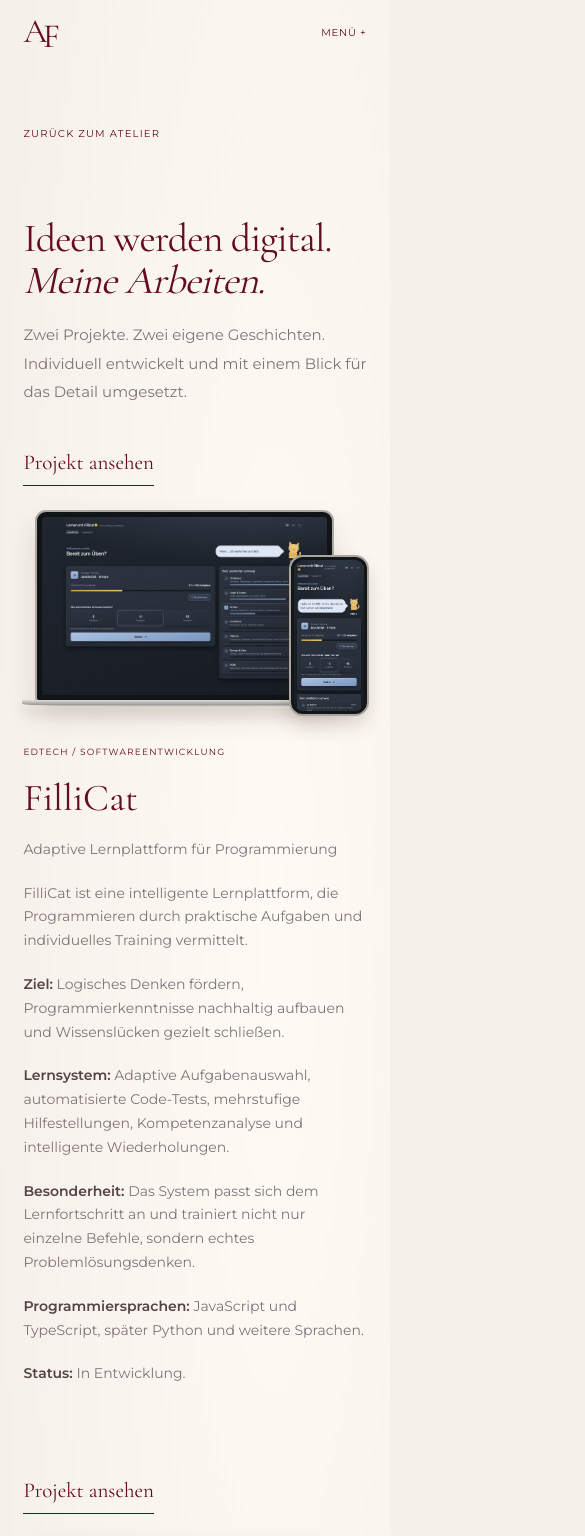
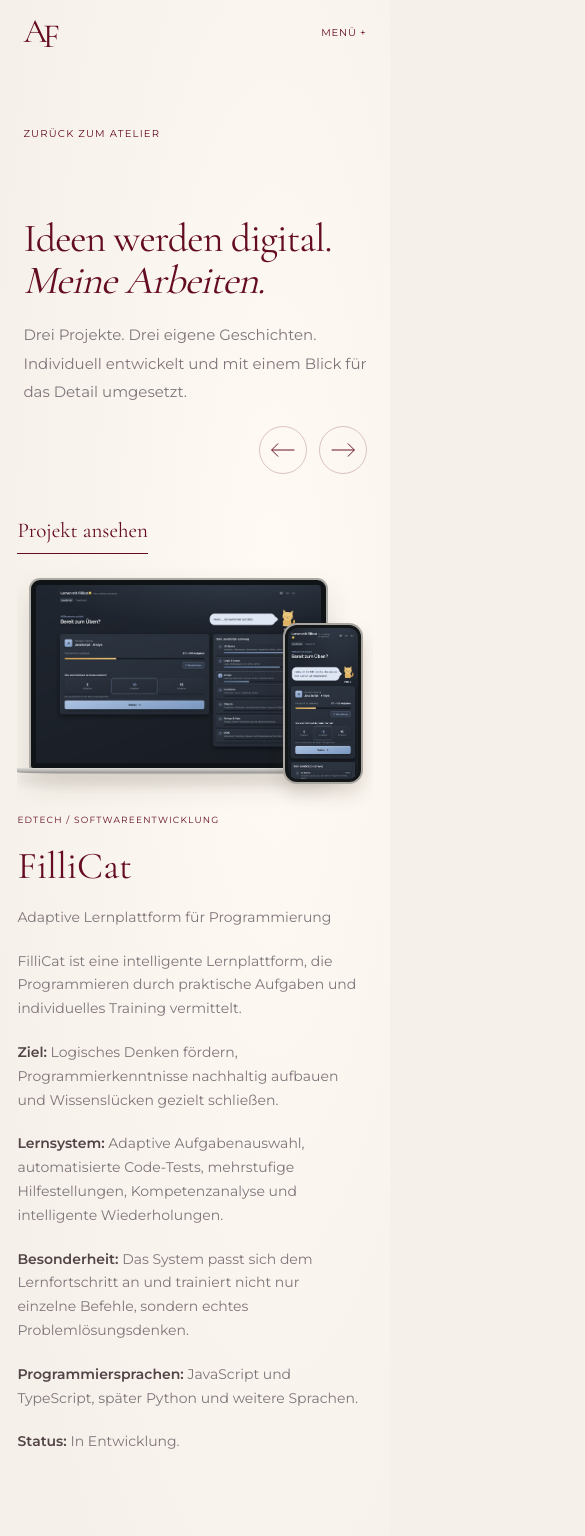
Before and after one commit to AnnaFillanna/anna-filippi.studio, a React (Vite) app: page /projekte in a window 390 px wide. Shown: the top 1536 px of the page, 585 px wide, since content can reach past the window. Built offline with nearby package versions, Linux system fonts and the light colour scheme.

Commit message:
feat: add Mamma Mia project and portfolio carousel

```diff
--- a/src/components/Projects/Projects.module.scss
+++ b/src/components/Projects/Projects.module.scss
@@ -448,3 +448,51 @@
   font-weight: 600;
   color: #534447;
 }
+
+// Native scrolling preserves touch gestures and keyboard navigation.
+.projects .carousel {
+  display: flex;
+  gap: 48px;
+  overflow-x: auto;
+  scroll-snap-type: x mandatory;
+  scrollbar-width: none;
+  padding: 8px 6px 24px;
+  margin-inline: -6px;
+  overscroll-behavior-x: contain;
+
+  &::-webkit-scrollbar { display: none; }
+  > .card {
+    flex: 0 0 calc((100% - 48px) / 2);
+    scroll-snap-align: start;
+  }
+  &:focus-visible {
+    outline: 1px solid $bordeaux;
+    outline-offset: 5px;
+  }
+  @media (max-width: 1000px) {
+    gap: 28px;
+    > .card { flex-basis: 100%; }
+  }
+}
+.carouselControls {
+  display: flex;
+  justify-content: flex-end;
+  gap: 12px;
+  margin: -16px 0 28px;
+  button {
+    display: grid;
+    place-items: center;
+    width: 48px;
+    height: 48px;
+    padding: 10px;
+    border: 1px solid #650d2038;
+    border-radius: 50%;
+    color: $bordeaux;
+    background: transparent;
+    cursor: pointer;
+    &:hover:not(:disabled) { background: #650d2008; border-color: $bordeaux; }
+    &:disabled { opacity: 0.3; cursor: default; }
+    &:focus-visible { outline: 2px solid $bordeaux; outline-offset: 4px; }
+  }
+  svg { width: 26px; height: 20px; stroke: currentColor; stroke-width: 1.2; }
+}
--- a/src/components/Projects/Projects.tsx
+++ b/src/components/Projects/Projects.tsx
@@ -1,3 +1,4 @@
+import { useEffect, useRef, useState } from "react";
 import { motion } from "motion/react";
 import { useScrollReveal } from "../../hooks/useScrollReveal";
 import styles from "./Projects.module.scss";
@@ -36,6 +37,15 @@ function DanaDetails() {
   ));
 }
 
+const mammaDetails = [
+  ["Ziel", "Eine benutzerfreundliche Anwendung gestalten, die italienisches Flair mit moderner Webtechnologie verbindet und ein individuelles Bestellerlebnis ermöglicht."],
+  ["Webentwicklung", "Umsetzung mit React und TypeScript, responsivem Layout, interaktiven Produktkarten und einer übersichtlichen Benutzeroberfläche."],
+  ["Funktionalität", "Individuelle Pizza-Zusammenstellung mit verschiedenen Teigarten, Größen und Zutaten, dynamischer Preisberechnung sowie Warenkorb und Bestellübersicht."],
+  ["Besonderheit", "Kombination aus klassischer italienischer Ästhetik, modernen Interaktionen und einem intuitiven Pizza-Konfigurator."],
+  ["Technologien", "React · TypeScript · Vite · CSS"],
+  ["Status", "Demo-Version – ein eigenständiges Portfolio- und Demonstrationsprojekt. Keine echte Pizzeria und kein kommerzieller Bestellservice."],
+];
+
 const projects = [
   {
     name: "FilliCat",
@@ -44,7 +54,11 @@ const projects = [
       "FilliCat ist eine intelligente Lernplattform, die Programmieren durch praktische Aufgaben und individuelles Training vermittelt.",
     scope: "",
     status: "",
-    image: "/images/projects/fillicat.png",
+    imagePrefix: "fillicat",
+    imageExtension: "png",
+    detailHref: "/softwareentwicklung",
+    details: fillicatDetails,
+    buttonLabel: "Projekt ansehen",
     href: "https://fillicat.com",
   },
   {
@@ -54,8 +68,25 @@ const projects = [
       "Konzeption und Entwicklung einer individuellen, responsiven Website für ein Tattoo- und Piercingstudio mit modernem Design und interaktiven Funktionen.",
     scope: "React · TypeScript · SCSS · Supabase",
     status: "",
-    image: "/images/projects/dana.png",
+    imagePrefix: "dana",
+    imageExtension: "png",
+    detailHref: "/dana-tattoo-studio",
+    details: danaDetails,
+    buttonLabel: "Projekt ansehen",
     href: "https://tattoodana.de",
+  },
+  {
+    name: "Mamma Mia – Pizza mit Amore",
+    category: "WEBENTWICKLUNG · INTERAKTIVE DEMO",
+    description: "Konzeption und Entwicklung einer modernen, responsiven Pizzeria-Webanwendung mit interaktivem Pizza-Konfigurator und digitalem Bestellsystem.",
+    scope: "",
+    status: "",
+    imagePrefix: "mamma-mia",
+    imageExtension: "jpg",
+    detailHref: "https://annafillanna.github.io/Pizzeria-Mama-Mia/",
+    details: mammaDetails,
+    buttonLabel: "Demo ansehen",
+    href: "https://annafillanna.github.io/Pizzeria-Mama-Mia/",
   },
 ];
 
@@ -67,6 +98,38 @@ export default function Projects({
   danaOnly?: boolean;
 }) {
   const reveal = useScrollReveal();
+  const trackRef = useRef<HTMLDivElement>(null);
+  const [navigation, setNavigation] = useState({ previous: false, next: true });
+
+  useEffect(() => {
+    const track = trackRef.current;
+    if (!track) return;
+    const update = () => setNavigation({
+      previous: track.scrollLeft > 2,
+      next: track.scrollLeft + track.clientWidth < track.scrollWidth - 2,
+    });
+    const observer = new ResizeObserver(update);
+    observer.observe(track);
+    track.addEventListener("scroll", update, { passive: true });
+    update();
+    return () => {
+      observer.disconnect();
+      track.removeEventListener("scroll", update);
+    };
+  }, [softwareOnly, danaOnly]);
+
+  const moveProjects = (direction: number) => {
+    const track = trackRef.current;
+    if (!track) return;
+    const cards = Array.from(track.children) as HTMLElement[];
+    const step = cards.length > 1
+      ? cards[1].offsetLeft - cards[0].offsetLeft
+      : track.clientWidth;
+    track.scrollBy({
+      left: direction * step,
+      behavior: window.matchMedia("(prefers-reduced-motion: reduce)").matches ? "instant" : "smooth",
+    });
+  };
   const selected = projects[danaOnly ? 1 : 0];
   const imagePrefix = danaOnly ? "dana" : "fillicat";
   const renderProject = (project: (typeof projects)[number], index: number) => (
@@ -82,18 +145,20 @@ export default function Projects({
         target="_blank"
         rel="noopener noreferrer"
       >
-        Projekt ansehen
+        {project.buttonLabel}
         <span className={styles.visuallyHidden}>: {project.name} (neuer Tab)</span>
       </a>
       <a
         className={styles.devices}
-        href={index === 0 ? "/softwareentwicklung" : "/dana-tattoo-studio"}
+        href={project.detailHref}
+        target={project.detailHref.startsWith("https:") ? "_blank" : undefined}
+        rel={project.detailHref.startsWith("https:") ? "noopener noreferrer" : undefined}
         aria-label={`${project.name}: Projekt ansehen`}
       >
         <div className={styles.laptop}>
           <div className={styles.laptopScreen}>
             <img
-              src={`/images/projects/${index === 0 ? "fillicat" : "dana"}-desktop.png`}
+              src={`/images/projects/${project.imagePrefix}-desktop.${project.imageExtension}`}
               alt={`Desktop-Ansicht von ${project.name}`}
               width="1440"
               height="900"
@@ -104,7 +169,7 @@ export default function Projects({
         </div>
         <div className={styles.phone}>
           <img
-            src={`/images/projects/${index === 0 ? "fillicat" : "dana"}-mobile.png`}
+            src={`/images/projects/${project.imagePrefix}-mobile.${project.imageExtension}`}
             alt={`Mobile Ansicht von ${project.name}`}
             width="390"
             height="844"
@@ -117,7 +182,11 @@ export default function Projects({
         <h2 id={`project-${index}`}>{project.name}</h2>
         {index === 0 && <p className={styles.description}>{fillicatSubtitle}</p>}
         <p className={styles.description}>{project.description}</p>
-        {index === 0 ? <FilliCatDetails /> : <DanaDetails />}
+        {project.details.map(([label, text]) => (
+          <p key={label} className={styles.description}>
+            <strong>{label}:</strong> {text}
+          </p>
+        ))}
         {project.status && (
           <p className={styles.description}>{project.status}</p>
         )}
@@ -133,7 +202,7 @@ export default function Projects({
           </a>
           <header className={styles.caseIntro}>
             <p className={styles.caseEyebrow}>
-              AUSGEWÄHLTES PROJEKT / {danaOnly ? "02" : "01"} — 02
+              AUSGEWÄHLTES PROJEKT / {danaOnly ? "02" : "01"} — 03
             </p>
             <h1 id="software-title" tabIndex={-1}>
               {danaOnly ? (
@@ -219,11 +288,22 @@ export default function Projects({
           <em>Meine Arbeiten.</em>
         </h1>
         <p className={styles.lead}>
-          Zwei Projekte. Zwei eigene Geschichten. Individuell entwickelt und mit
+          Drei Projekte. Drei eigene Geschichten. Individuell entwickelt und mit
           einem Blick für das Detail umgesetzt.
         </p>
       </motion.div>
-      <div className={styles.grid}>
+      <div className={styles.carouselControls} role="group" aria-label="Projekte durchblättern">
+        <button type="button" aria-label="Vorherige Projekte" aria-controls="project-carousel"
+          disabled={!navigation.previous} onClick={() => moveProjects(-1)}>
+          <svg viewBox="0 0 32 20" fill="none" aria-hidden="true"><path d="M30 10H2m8-8-8 8 8 8" /></svg>
+        </button>
+        <button type="button" aria-label="Nächste Projekte" aria-controls="project-carousel"
+          disabled={!navigation.next} onClick={() => moveProjects(1)}>
+          <svg viewBox="0 0 32 20" fill="none" aria-hidden="true"><path d="M2 10h28m-8-8 8 8-8 8" /></svg>
+        </button>
+      </div>
+      <div ref={trackRef} id="project-carousel" className={`${styles.grid} ${styles.carousel}`}
+        role="region" aria-label="Projektübersicht" aria-roledescription="Karussell" tabIndex={0}>
         {projects.map((project, index) => renderProject(project, index))}
       </div>
     </section>
--- a/src/routes.ts
+++ b/src/routes.ts
@@ -10,7 +10,7 @@ export const pages = {
   },
   '/projekte': {
     title: 'Web & Software – Projekte | Anna Filippi',
-    description: 'Webdesign und Softwareentwicklung aus Andernach bei Koblenz: Entdecke FilliCat, die adaptive Lernplattform, und die Website für Dana Tattoo Studio.',
+    description: 'Webdesign und Softwareentwicklung aus Andernach bei Koblenz: Entdecke FilliCat, Dana Tattoo Studio und die interaktive Pizzeria-Demo Mamma Mia.',
   },
   '/softwareentwicklung': {
     title: 'Softwareentwicklung – Anna Filippi',
```
Also changed, not shown: public/images/projects/mamma-mia-desktop.jpg (added), public/images/projects/mamma-mia-mobile.jpg (added).
